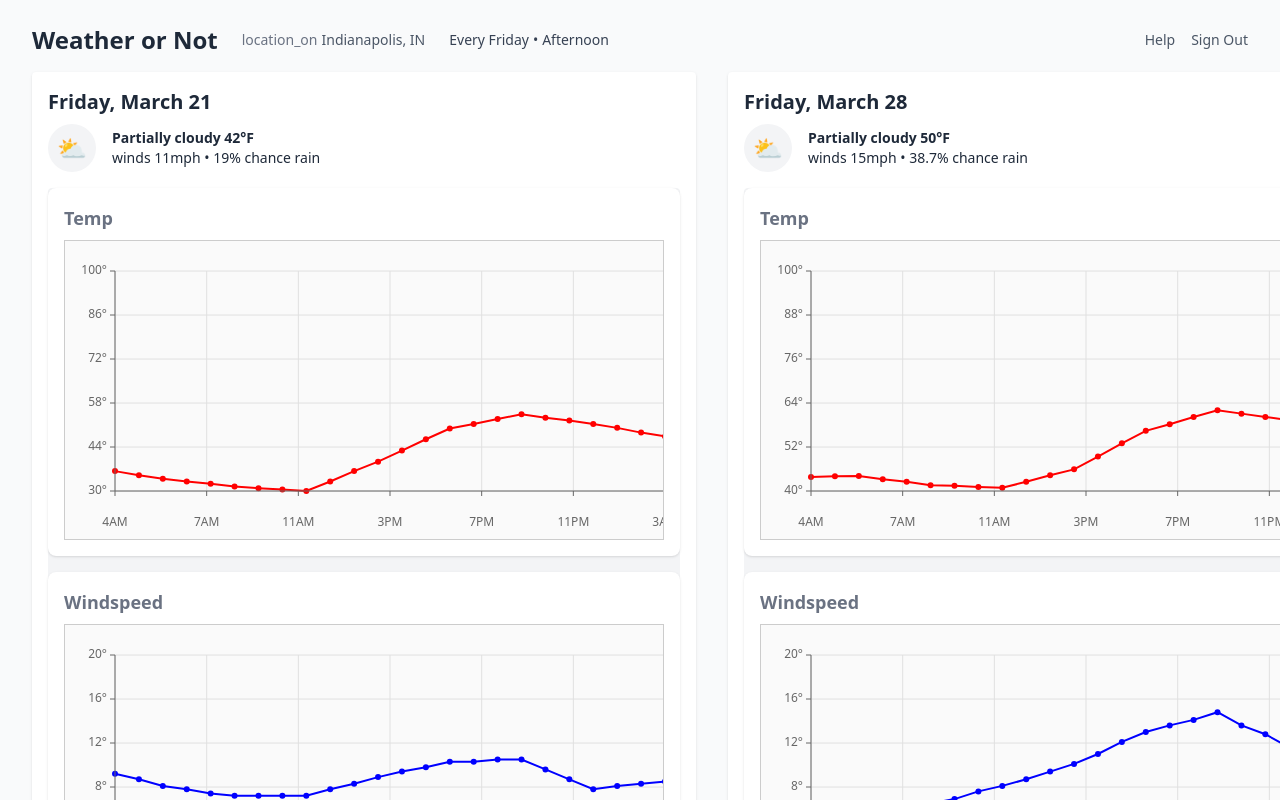
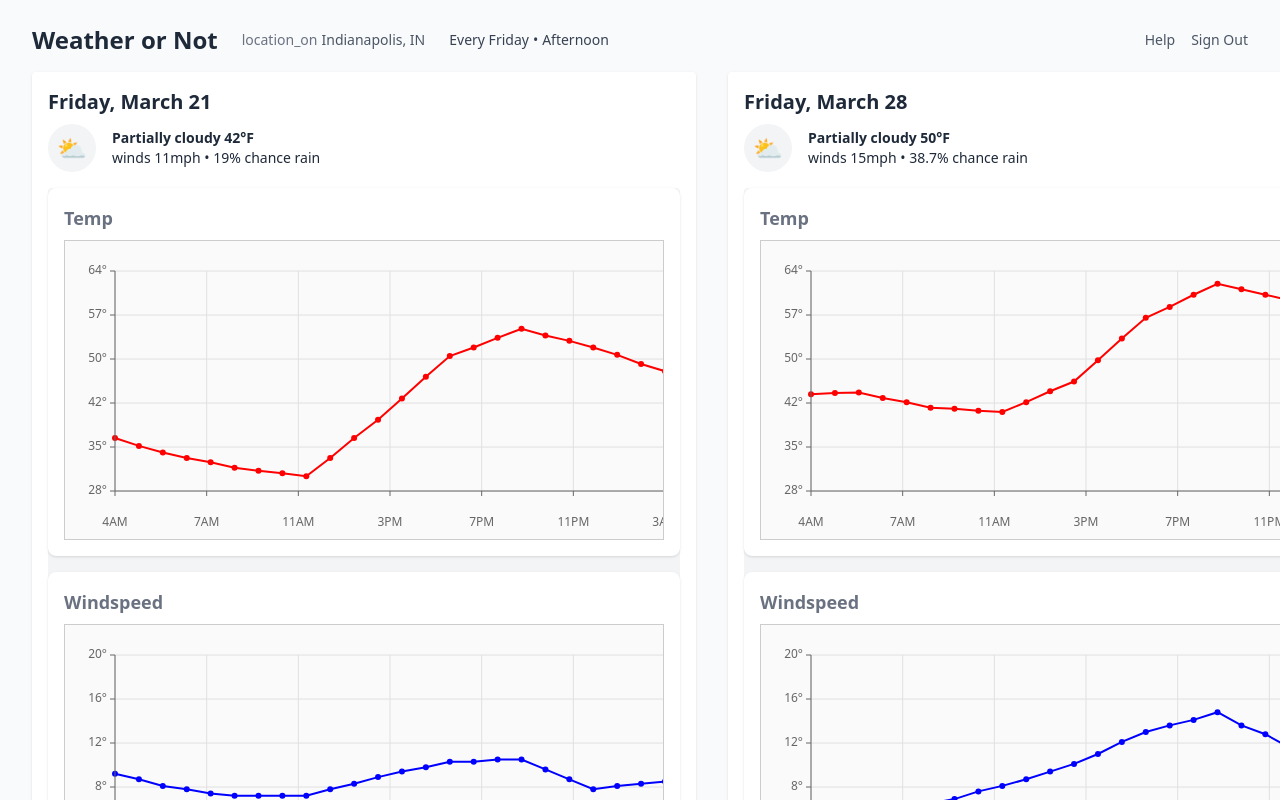
Before and after one commit to byronwall/weather-helper, a React (Vite) app: page / in a window 1280 px wide. Shown: the top 800 px of the page. Built offline with nearby package versions, Linux system fonts and the light colour scheme.

Commit message:
Improve axis limits with common store and padding

```diff
--- a/src/WeatherChart.tsx
+++ b/src/WeatherChart.tsx
@@ -1,5 +1,7 @@
 import { WeatherField } from "./types/user";
 import { HourReading } from "./types/api";
+import { useCommonAxis } from "./stores/useCommonAxis";
+import { useEffect } from "react";
 
 interface WeatherChartProps {
   hourlyData: HourReading[];
@@ -26,36 +28,9 @@ function formatTime(timestamp: number): string {
     .replace(" ", "");
 }
 
-type ChartVisual = {
-  color: string;
-  min: number;
-  max: number;
-};
+export function WeatherChart({ hourlyData, field }: WeatherChartProps) {
+  const { registerLimit, getCurrentLimits, defaultLimits } = useCommonAxis();
 
-const defaultChartVisuals: Record<WeatherField, ChartVisual> = {
-  temp: {
-    color: "red",
-    min: 40,
-    max: 100,
-  },
-  windspeed: {
-    color: "blue",
-    min: 0,
-    max: 20,
-  },
-  precipprob: {
-    color: "green",
-    min: 0,
-    max: 100,
-  },
-  humidity: {
-    color: "purple",
-    min: 0,
-    max: 100,
-  },
-};
-
-export function WeatherChart({ hourlyData, field }: WeatherChartProps) {
   // Example props (could be pulled in from parent or external data):
   const width = 600;
   const height = 300;
@@ -99,19 +74,24 @@ export function WeatherChart({ hourlyData, field }: WeatherChartProps) {
   const minTime = Math.min(...times);
   const maxTime = Math.max(...times);
 
-  // Get the default visual settings for this field
-  const defaultVisual = defaultChartVisuals[field];
+  // Calculate the actual min/max from data with padding
+  const paddingFactor = 0.1; // 10% padding
+  const valueRange = Math.max(...values) - Math.min(...values);
+  const padding = valueRange * paddingFactor;
+
+  const dataMinValue = Math.min(...values) - padding;
+  const dataMaxValue = Math.max(...values) + padding;
+
+  // Register the current data's limits
+  useEffect(() => {
+    registerLimit(field, dataMinValue, dataMaxValue);
+  }, [field, dataMinValue, dataMaxValue, registerLimit]);
+
+  // Get the current global limits
+  const { min: minValue, max: maxValue } = getCurrentLimits(field);
 
   // Use default color for the chart
-  const chartColor = defaultVisual.color;
-
-  // Calculate the actual min/max from data
-  const dataMinValue = Math.min(...values);
-  const dataMaxValue = Math.max(...values);
-
-  // Use the more extreme value between default and actual data
-  const minValue = Math.min(dataMinValue, defaultVisual.min);
-  const maxValue = Math.max(dataMaxValue, defaultVisual.max);
+  const chartColor = defaultLimits[field].color;
 
   // Compute chart dimension for the central region:
   const chartHeight = height - topGutterHeight - bottomGutterHeight;
--- /dev/null
+++ b/src/stores/useCommonAxis.ts
@@ -0,0 +1,67 @@
+import { create } from "zustand";
+import { WeatherField } from "../types/user";
+
+type ChartVisual = {
+  color: string;
+  min: number;
+  max: number;
+};
+
+type ChartVisuals = Record<WeatherField, ChartVisual>;
+
+interface CommonAxisState {
+  defaultLimits: ChartVisuals;
+  currentLimits: ChartVisuals;
+  registerLimit: (field: WeatherField, min: number, max: number) => void;
+  getCurrentLimits: (field: WeatherField) => { min: number; max: number };
+}
+
+const defaultChartVisuals: ChartVisuals = {
+  temp: {
+    color: "red",
+    min: 50,
+    max: 60,
+  },
+  windspeed: {
+    color: "blue",
+    min: 0,
+    max: 20,
+  },
+  precipprob: {
+    color: "green",
+    min: 0,
+    max: 100,
+  },
+  humidity: {
+    color: "purple",
+    min: 0,
+    max: 100,
+  },
+};
+
+export const useCommonAxis = create<CommonAxisState>((set, get) => ({
+  defaultLimits: defaultChartVisuals,
+  currentLimits: defaultChartVisuals,
+  registerLimit: (field: WeatherField, min: number, max: number) => {
+    set((state) => {
+      const currentField = state.currentLimits[field];
+      return {
+        currentLimits: {
+          ...state.currentLimits,
+          [field]: {
+            ...currentField,
+            min: Math.min(currentField.min, min),
+            max: Math.max(currentField.max, max),
+          },
+        },
+      };
+    });
+  },
+  getCurrentLimits: (field: WeatherField) => {
+    const state = get();
+    return {
+      min: state.currentLimits[field].min,
+      max: state.currentLimits[field].max,
+    };
+  },
+}));
```
